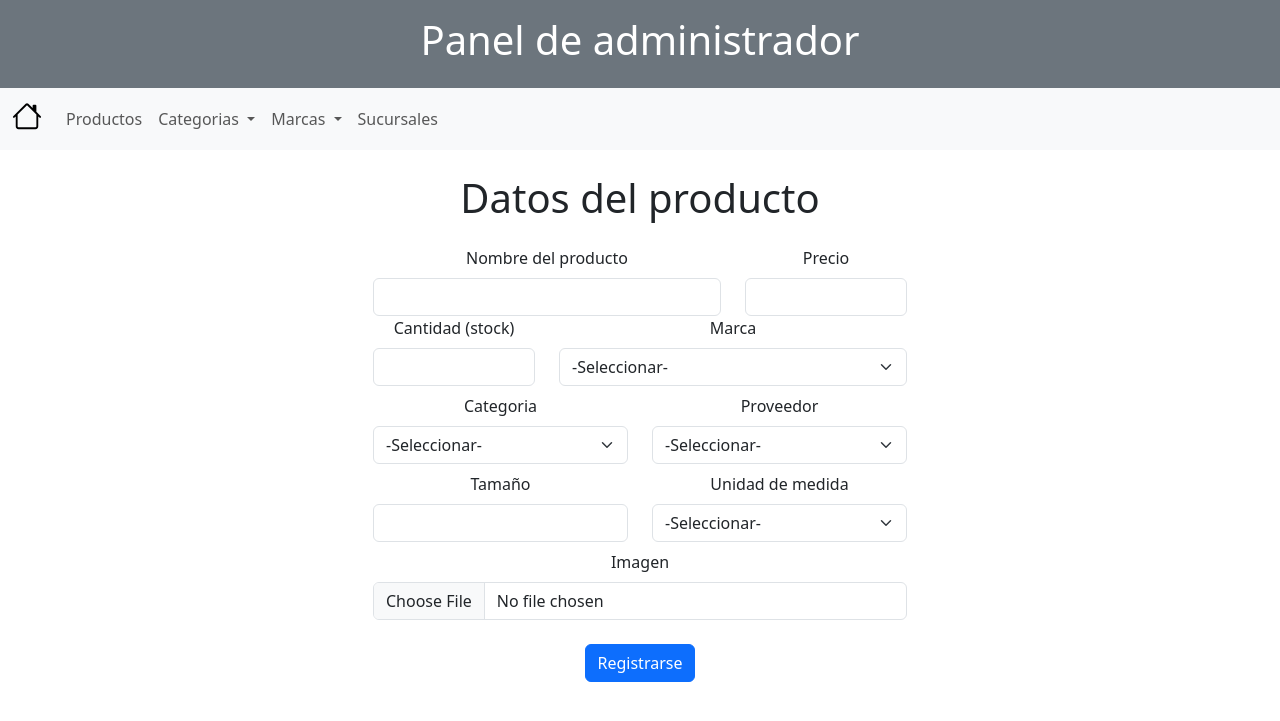
After one commit to comunidad9012/proyecto_programacion_supermercado, a Python web app: template templates/formulario_producto.html in a window 1280 px wide. The commit adds this page. Shown: the top 721 px of the page. Run offline with Jinja, Linux system fonts and the light colour scheme; the template is opened without the code that fills it, so the values that code supplies are empty.

Commit message:
ahora el admin puede cargar productos, incluyendo la imagen, es increible lo bueno que soy

```diff
--- a/templates/admin.html
+++ /dev/null
@@ -1,5 +0,0 @@
-{% extends './layout_admin.html' %}
-{% block tittle %}probando{% endblock %}
-{% block body %}
-<span class="border border-primary">hola</span>
-{% endblock %}
--- /dev/null
+++ b/templates/formulario_producto.html
@@ -0,0 +1,82 @@
+{% extends './layout_admin.html' %}
+{% block tittle %}probando{% endblock %}
+{% block body %}
+<div class="container text-center mt-4">
+    <h6 class="display-6">Datos del producto</h6>
+</div>
+<div class="container text-center mt-4">
+    <form action="/cargar_producto_db" method="POST" enctype="multipart/form-data">
+      <div class="row  mx-auto d-flex justify-content-center align-items-center">
+        <div class="col-md-4">
+          <label for="nombre" class="form-label">Nombre del producto</label>
+          <input type="text" class="form-control" id="nombre" name="nombre" required>
+        </div>
+        <div class="col-md-2">
+          <label for="precio" class="form-label">Precio</label>
+          <input type="number" class="form-control" id="precio" name="precio" required>
+        </div>
+      </div>
+      <div class="row  mx-auto d-flex justify-content-center align-items-center">
+        <div class="col-md-2">
+          <label for="cantidad" class="form-label">Cantidad (stock)</label>
+          <input type="number" class="form-control" id="cantidad" name="cantidad" required>
+        </div>
+        <div class="col-md-4">
+            <label for="marca" class="form-label">Marca</label>
+            <select class="form-select form-control " id="marca" name="marca" required>
+                <option value="" selected disabled>-Seleccionar-</option>
+                {% for x in marcas %}
+                <option value="{{x[0]}}">{{x[1]}}</option>
+                {%endfor%}
+            </select>
+        </div>
+      </div>
+      <div class="row mt-2 mx-auto d-flex justify-content-center align-items-center">
+        <div class="col-md-3">
+            <label for="categoria" class="form-label">Categoria</label>
+            <select class="form-select form-control " id="categoria" name="categoria" required>
+                <option value="" selected disabled>-Seleccionar-</option>
+                {% for x in categorias %}
+                <option value="{{x[0]}}">{{x[1]}}</option>
+                {%endfor%}
+            </select>
+        </div>
+        <div class="col-md-3">
+            <label for="proveedor" class="form-label">Proveedor</label>
+            <select class="form-select form-control " id="proveedor" name="proveedor" required>
+                <option value="" selected disabled>-Seleccionar-</option>
+                {% for x in proveedores %}
+                <option value="{{x[0]}}">{{x[1]}}</option>
+                {%endfor%}
+            </select>
+        </div>
+      </div>
+      <div class="row mt-2 mx-auto d-flex justify-content-center align-items-center">
+        <div class="col-md-3">
+            <label for="tamaño" class="form-label">Tamaño</label>
+            <input type="number" class="form-control" id="tamaño" name="tamaño" required>
+        </div>
+        <div class="col-md-3">
+            <label for="medida" class="form-label">Unidad de medida</label>
+            <select class="form-select form-control " id="medida" name="medida" required>
+                <option value="" selected disabled>-Seleccionar-</option>
+                {% for x in medidas %}
+                <option value="{{x[0]}}">{{x[1]}}</option>
+                {%endfor%}
+            </select>
+        </div>
+      </div>
+      <div class="row mt-2 mx-auto d-flex justify-content-center align-items-center">
+        <div class="col-md-6">
+            <label for="imagen" class="form-label">Imagen</label>
+            <input class="form-control" type="file" name="imagen" id="imagen" accept="image/*">
+          </div>
+      </div>
+      <div class="row mt-4 mx-auto d-flex justify-content-center align-items-center">
+        <div class="col-12">
+          <button type="submit" class="btn btn-primary">Registrarse</button>
+        </div>
+      </div>
+    </form>
+  </div>
+{% endblock %}
--- a/templates/layout.html
+++ b/templates/layout.html
@@ -4,6 +4,7 @@
     <meta charset="UTF-8">
     <meta name="viewport" content="width=device-width, initial-scale=1.0">
     <link href="https://cdn.jsdelivr.net/npm/bootstrap@5.3.2/dist/css/bootstrap.min.css" rel="stylesheet" integrity="sha384-T3c6CoIi6uLrA9TneNEoa7RxnatzjcDSCmG1MXxSR1GAsXEV/Dwwykc2MPK8M2HN" crossorigin="anonymous">
+    <link rel="stylesheet" href="https://cdn.jsdelivr.net/npm/bootstrap-icons@1.11.1/font/bootstrap-icons.css">
     <title>{% block tittle %}{% endblock %}</title>
 </head>
 <body>
@@ -76,7 +77,7 @@
                         </div>
                         {%if administrador==1%}
                         <div class="mb-3">
-                            <a class="btn btn-outline-primary" href="/cuenta"><svg xmlns="http://www.w3.org/2000/svg" width="20" height="20" fill="currentColor" class="bi bi-person" viewBox="0 0 16 16" style="margin-top: -6px; margin-left: -8px;">
+                            <a class="btn btn-outline-primary" href="/productos_administrador"><svg xmlns="http://www.w3.org/2000/svg" width="20" height="20" fill="currentColor" class="bi bi-person" viewBox="0 0 16 16" style="margin-top: -6px; margin-left: -8px;">
                                 <path d="M8 8a3 3 0 1 0 0-6 3 3 0 0 0 0 6Zm2-3a2 2 0 1 1-4 0 2 2 0 0 1 4 0Zm4 8c0 1-1 1-1 1H3s-1 0-1-1 1-4 6-4 6 3 6 4Zm-1-.004c-.001-.246-.154-.986-.832-1.664C11.516 10.68 10.289 10 8 10c-2.29 0-3.516.68-4.168 1.332-.678.678-.83 1.418-.832 1.664h10Z"/>
                               </svg>Administrar web</a>
                         </div>
@@ -92,8 +93,6 @@
                         </div>
                     </div>
                 </div>
-
-
                 <a href="/carrito" class="btn btn-primary">
                     <svg xmlns="http://www.w3.org/2000/svg" width="20" height="20" fill="currentColor" class="bi bi-cart" viewBox="0 0 16 16" style="vertical-align: -0.1em;">
                     <path d="M0 1.5A.5.5 0 0 1 .5 1H2a.5.5 0 0 1 .485.379L2.89 3H14.5a.5.5 0 0 1 .491.592l-1.5 8A.5.5 0 0 1 13 12H4a.5.5 0 0 1-.491-.408L2.01 3.607 1.61 2H.5a.5.5 0 0 1-.5-.5zM3.102 4l1.313 7h8.17l1.313-7H3.102zM5 12a2 2 0 1 0 0 4 2 2 0 0 0 0-4zm7 0a2 2 0 1 0 0 4 2 2 0 0 0 0-4zm-7 1a1 1 0 1 1 0 2 1 1 0 0 1 0-2zm7 0a1 1 0 1 1 0 2 1 1 0 0 1 0-2z"/>
--- a/templates/layout_admin.html
+++ b/templates/layout_admin.html
@@ -4,11 +4,60 @@
     <meta charset="UTF-8">
     <meta name="viewport" content="width=device-width, initial-scale=1.0">
     <link href="https://cdn.jsdelivr.net/npm/bootstrap@5.3.2/dist/css/bootstrap.min.css" rel="stylesheet" integrity="sha384-T3c6CoIi6uLrA9TneNEoa7RxnatzjcDSCmG1MXxSR1GAsXEV/Dwwykc2MPK8M2HN" crossorigin="anonymous">
+    <link rel="stylesheet" href="https://cdn.jsdelivr.net/npm/bootstrap-icons@1.11.1/font/bootstrap-icons.css">
     <title>{% block tittle %}{% endblock %}</title>
 </head>
 <body>
     <script src="https://cdn.jsdelivr.net/npm/bootstrap@5.3.2/dist/js/bootstrap.bundle.min.js" integrity="sha384-C6RzsynM9kWDrMNeT87bh95OGNyZPhcTNXj1NW7RuBCsyN/o0jlpcV8Qyq46cDfL" crossorigin="anonymous"></script>
-
+    <div class="text-center text-bg-secondary p-3">
+        <h6 class="display-6">Panel de administrador</h6>
+    </div>
+    <nav class="navbar navbar-expand-lg bg-body-tertiary">
+        <div class="container-fluid">
+            <a class="navbar-brand" href="/home">
+                <svg xmlns="http://www.w3.org/2000/svg" width="30" height="30" fill="currentColor" class="bi bi-house" viewBox="0 0 16 16" style="vertical-align: -0.1em;">
+                    <path d="M8.707 1.5a1 1 0 0 0-1.414 0L.646 8.146a.5.5 0 0 0 .708.708L2 8.207V13.5A1.5 1.5 0 0 0 3.5 15h9a1.5 1.5 0 0 0 1.5-1.5V8.207l.646.647a.5.5 0 0 0 .708-.708L13 5.793V2.5a.5.5 0 0 0-.5-.5h-1a.5.5 0 0 0-.5.5v1.293L8.707 1.5ZM13 7.207V13.5a.5.5 0 0 1-.5.5h-9a.5.5 0 0 1-.5-.5V7.207l5-5 5 5Z"/>
+                </svg></i>
+            </a>
+            <button class="navbar-toggler" type="button" data-bs-toggle="collapse" data-bs-target="#navbarSupportedContent" aria-controls="navbarSupportedContent" aria-expanded="false" aria-label="Toggle navigation">
+                <span class="navbar-toggler-icon"></span>
+            </button>
+            <div class="collapse navbar-collapse" id="navbarSupportedContent">
+                <ul class="navbar-nav me-auto mb-2 mb-lg-0">
+                    <li class="nav-item">
+                        <a class="nav-link" href="/productos_administrador">Productos</a>
+                    </li>
+                    <li class="nav-item dropdown">
+                        <a class="nav-link dropdown-toggle" role="button" data-bs-toggle="dropdown" aria-expanded="true">
+                            Categorias
+                        </a>
+                        <ul class="dropdown-menu">
+                            {% for x in categorias %}
+                            <li>
+                                <a class="dropdown-item" href="/categoria?id_categoria={{x[0]}}">{{x[1]}}</a>
+                            </li>
+                            {% endfor %}
+                        </ul>
+                    </li>
+                    <li class="nav-item dropdown">
+                        <a class="nav-link dropdown-toggle" role="button" data-bs-toggle="dropdown" aria-expanded="true">
+                            Marcas
+                        </a>
+                        <ul class="dropdown-menu">
+                            {% for x in marcas %}
+                            <li>
+                                <a class="dropdown-item" href="/marca?id_marca={{x[0]}}">{{x[1]}}</a>
+                            </li>
+                            {% endfor %}
+                        </ul>
+                    </li>
+                    <li class="nav-item">
+                        <a class="nav-link" href="/sucursales">Sucursales</a>
+                    </li>
+                </ul>
+            </div>
+        </div>
+    </nav>
     {% block body %}
     {% endblock %}
 </body>
--- a/templates/productos.html
+++ b/templates/productos.html
@@ -10,7 +10,7 @@
         {%for y in x%}
         <div class="col-md-4">
             <div class="card h-100">
-                <img src="{{ y[-1] }}" class="card-img-top" alt="...">
+                <img src="{{ y[-1] }}?timestamp=123456789" class="card-img-top" cache="no-store">
                 <div class="card-body">
                     {%if y[0] in botones%}
                     <h6>Agregado al carrito</h6>
```
Also changed, not shown: app.py (+94 -4 lines), templates/productos_admin.html (added, +27 -0 lines), static/fanta.webp (added), static/sprite.webp (added).
